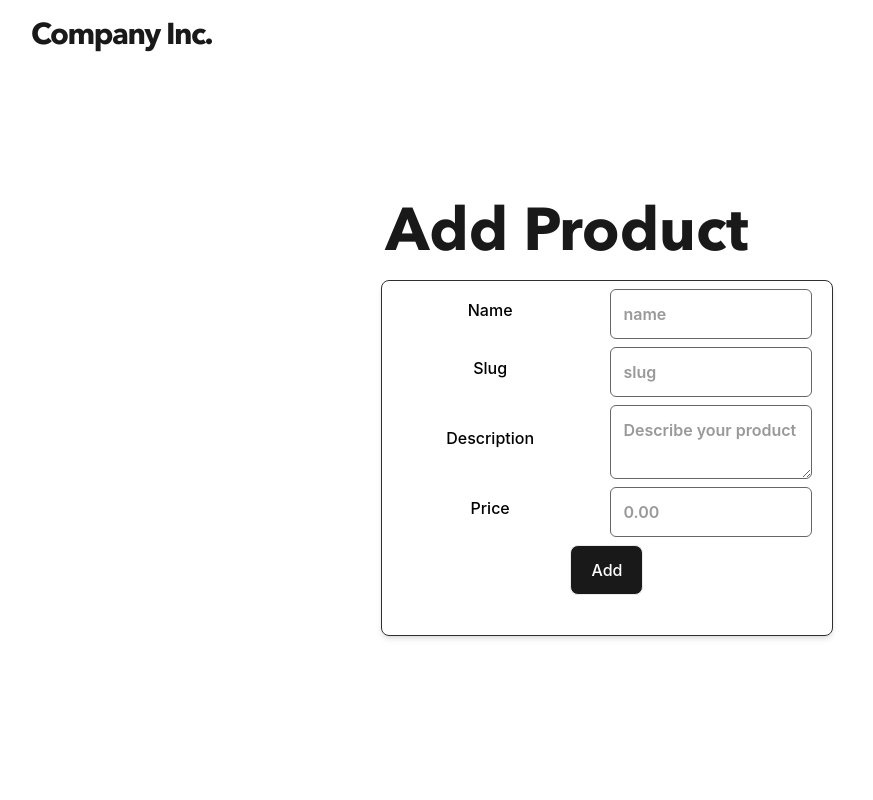
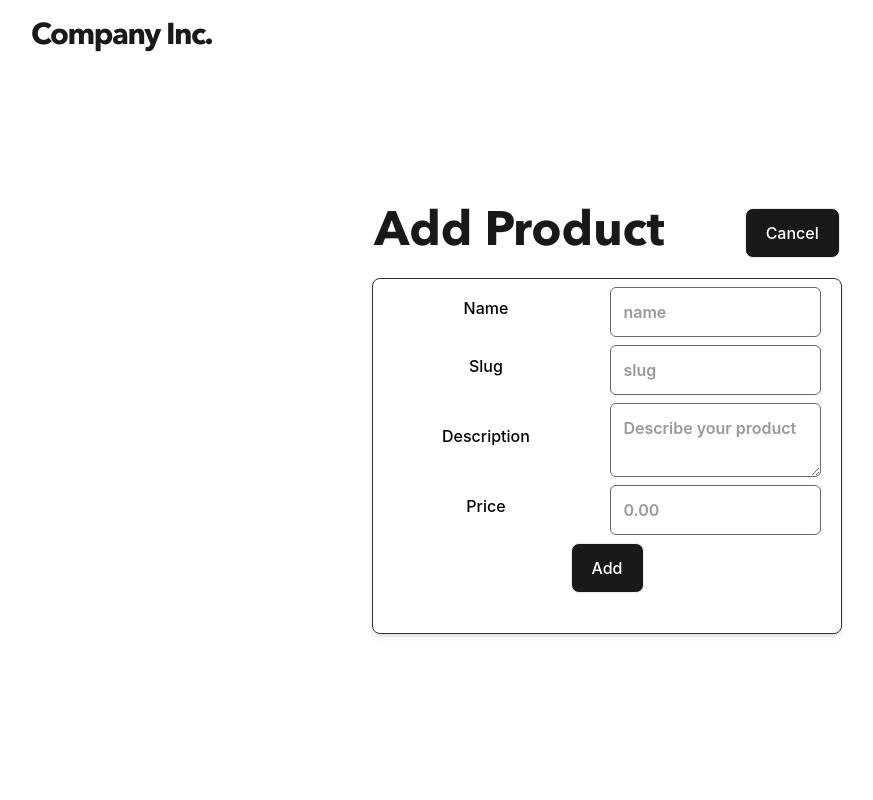
Before and after one commit to jea-ms/laravel-101, a Next.js app in the folder client/: page /products/new in a window 1280 px wide. Shown: the top 800 px of the page, without its empty margins (81-954 px from the left). Built offline with nearby package versions, Linux system fonts and the light colour scheme.

Commit message:
add routes to btn

```diff
--- a/client/app/page.jsx
+++ b/client/app/page.jsx
@@ -25,6 +25,10 @@ const editProduct = async (id) => {
         console.log('edit', id)
     }
 
+    const onAdd = async (id) => {
+        router.push(`/products/new`)
+    }
+
     const deleteProduct = async (id) => {
         // const hasConfirmed = confirm("Are you sure you want to delete?")
         // if (hasConfirmed) {
@@ -47,7 +51,9 @@ const deleteProduct = async (id) => {
             <div className="container flex flex-col items-center justify-center mx-auto rounded-lg ">
                 <TitlePage
                     title='Products'
-                    showBtnAdd={true} />
+                    showBtnAdd={true}
+                    onAdd={onAdd}
+                    onCancel={() => { }} />
                 <div className='object-cover object-center w-3/4 mb-10 g327 border rounded-lg shadow-md'>
                     <Products
                         products={products}
--- a/client/app/products/new/page.jsx
+++ b/client/app/products/new/page.jsx
@@ -14,6 +14,10 @@ const NewProduct = () => {
     description: '',
     price: '',
   })
+
+  const onCancel = async () => {
+    router.push('/')
+  }
 
   const createProduct = async (e) => {
     e.preventDefault()
@@ -43,7 +47,9 @@ const NewProduct = () => {
       <div className="container flex flex-col items-center justify-center mx-auto rounded-lg ">
         <TitlePage
           title='Add Product'
-          showBtnAdd={false} />
+          showBtnAdd={false}
+          onAdd={() => { }}
+          onCancel={onCancel} />
         <div className='object-cover object-center w-3/4 mb-10 g327 border rounded-lg shadow-md'>
           <Form
             type='Add'
--- a/client/app/products/update/page.jsx
+++ b/client/app/products/update/page.jsx
@@ -28,13 +28,17 @@ const UpdateProduct = () => {
     }
 
     if (prodId) getProdDetails()
-  },[prodId])
+  }, [prodId])
+
+  const onCancel = async () => {
+    router.push('/')
+  }
 
   const editProduct = async (e) => {
     e.preventDefault()
     setSubmitting(true)
 
-    if(!prodId) return alert('Product not found')
+    if (!prodId) return alert('Product not found')
 
     try {
       const response = await fetch(`http://localhost:8000/api/products/${prodId}`, {
@@ -59,7 +63,9 @@ const UpdateProduct = () => {
       <div className="container flex flex-col items-center justify-center mx-auto rounded-lg ">
         <TitlePage
           title='Edit Product'
-          showBtnAdd={false} />
+          showBtnAdd={false}
+          onAdd={() => { }}
+          onCancel={onCancel} />
         <div className='object-cover object-center w-3/4 mb-10 g327 border rounded-lg shadow-md'>
           <Form
             type='Edit'
--- a/client/components/TitlePage.jsx
+++ b/client/components/TitlePage.jsx
@@ -1,12 +1,16 @@
-const TitlePage = ({ title, showBtnAdd }) => {
+const TitlePage = ({ title, showBtnAdd, onAdd, onCancel }) => {
     return (
         <div className='header_list md:px-20'>
-            <h1 className="text-6xl Avenir font-semibold text-gray-900 md:mr-20">
+            <h1 className="text-5xl Avenir font-semibold text-gray-900 md:mr-20">
                 {title}
             </h1>
-            {showBtnAdd && (
-                <button className='black_btn'>
+            {showBtnAdd ? (
+                <button onClick={onAdd} className='black_btn'>
                     Add
+                </button>
+            ) : (
+                <button onClick={onCancel} className='black_btn'>
+                    Cancel
                 </button>
             )}
 
```
Lines whose indentation alone changed are shown as unchanged.
